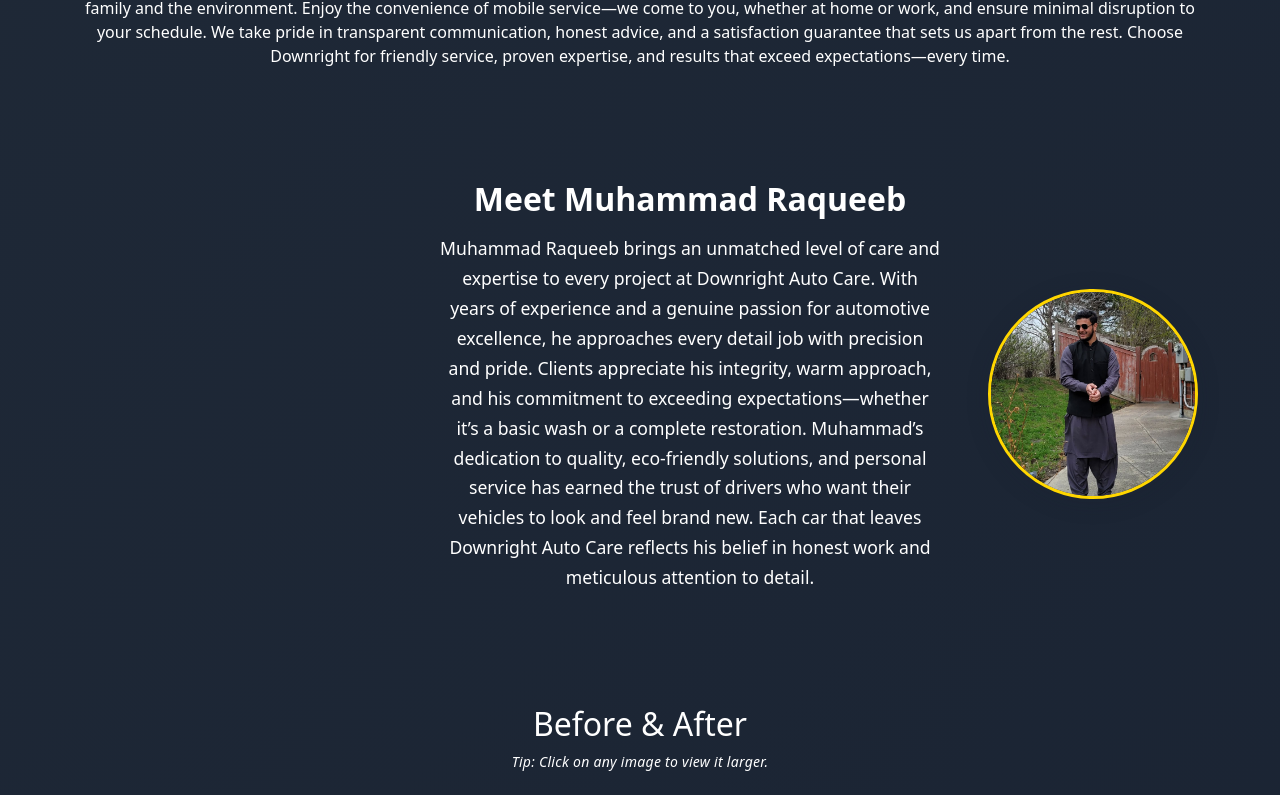
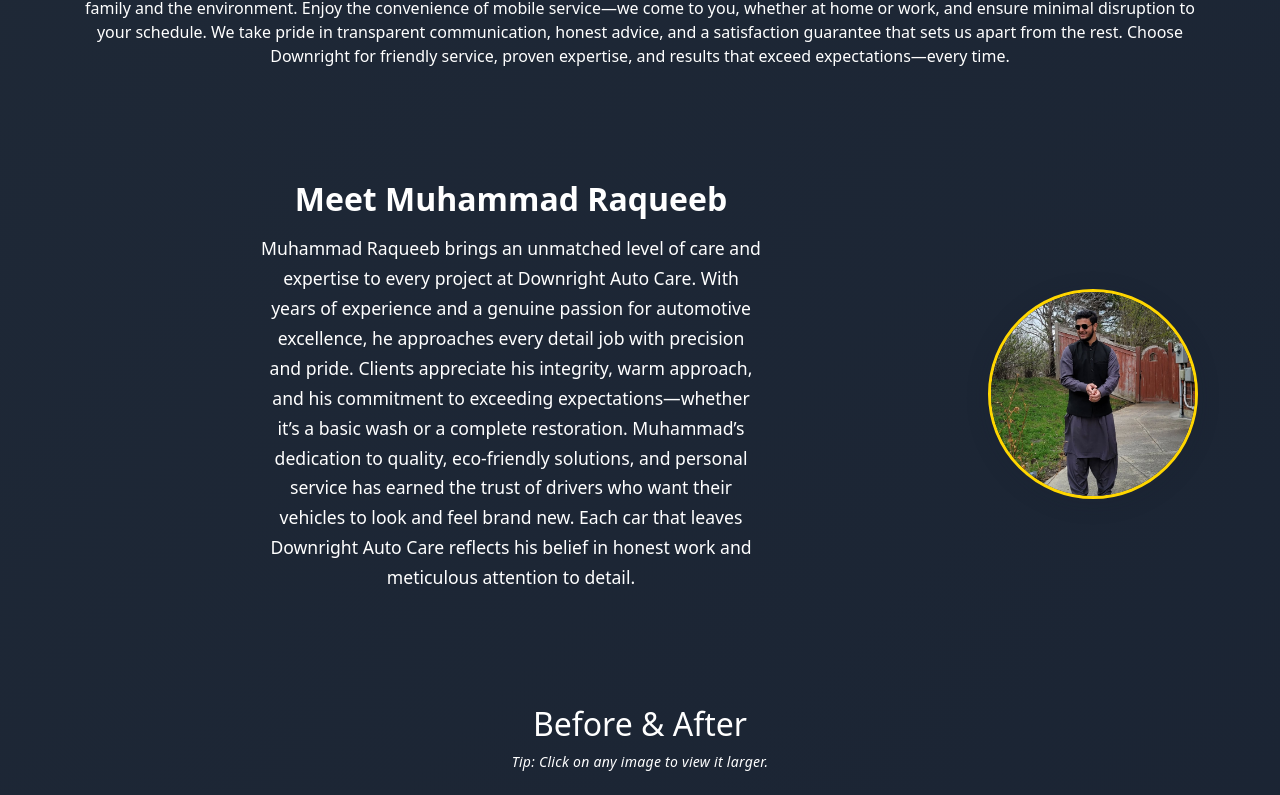
Before and after one commit to usmanAfzalKhan/downright-auto-care-site, a React (Vite) app: page /about in a window 1280 px wide. Shown: the part 545-1340 px from the top of the page. Built offline with nearby package versions, Linux system fonts and the light colour scheme.

Commit message:
Center Owner text on desktop screens

```diff
--- a/src/App.css
+++ b/src/App.css
@@ -719,3 +719,13 @@ button,
 .btn {
   transition: background-color 0.2s ease, color 0.2s ease; /* only color fades, no position jumps */
 }
+
+/* ─────────────────────────────────────────── */
+/* Center Owner text on desktop only         */
+/* ─────────────────────────────────────────── */
+@media (min-width: 768px) {
+  .about-owner .owner-info {
+    margin: 0 auto !important;
+    text-align: center; /* ensure the text itself is centered */
+  }
+}
```
